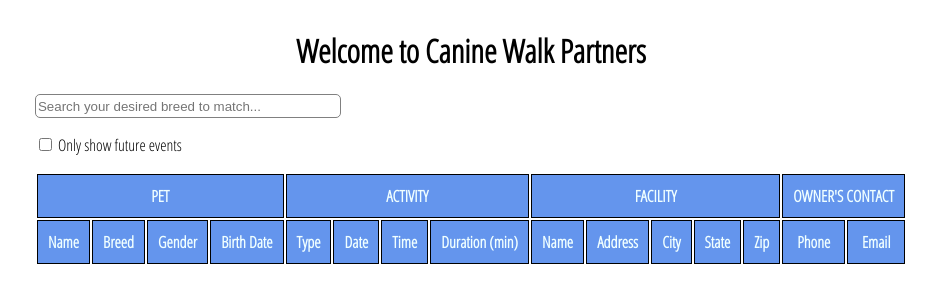
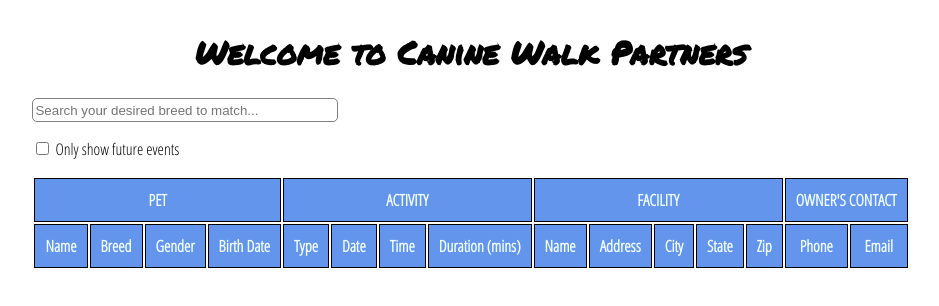
Before and after one commit to skahrobaei/solo-project, a React app: page / in a window 1280 px wide. Shown: the whole page, without its empty margins (169-1108 px from the left). Built offline with nearby package versions, Linux system fonts and the light colour scheme; no server answers.

Commit message:
class presentation - final

```diff
--- a/client/components/dogs.jsx
+++ b/client/components/dogs.jsx
@@ -27,12 +27,6 @@ class DogsRow extends Component {
 
 class DogsTable extends Component {
 
-  dateInPast(firstDate, secondDate) {
-    if (firstDate.setHours(0, 0) <= secondDate.setHours(0, 0)) return true;
-    return false;
-  }
-
-
   render() {
     const filterText = this.props.filterText;
     const currentEventOnly = this.props.currentEventOnly;
@@ -44,7 +38,7 @@ class DogsTable extends Component {
       if (dog.breed.indexOf(filterText) === -1) {
         return;
       }
-      if (currentEventOnly && dateInPast(new Date(dog.date), new Date())) {
+      if (currentEventOnly && (Date.parse(dog.date) - Date.parse(new Date()) < 0)) {
         return;
       }
       rows.push(
@@ -72,7 +66,7 @@ class DogsTable extends Component {
             <th>Type</th>
             <th>Date</th>
             <th>Time</th>
-            <th>Duration (min)</th>
+            <th>Duration (mins)</th>
             <th>Name</th>
             <th>Address</th>
             <th>City</th>
@@ -107,7 +101,7 @@ class SearchBar extends Component {
     return (
       <form>
         <input
-          class="search"
+          className="search"
           type="text"
           placeholder="Search your desired breed to match..."
           value={this.props.filterText}
--- a/client/stylesheets/styles.css
+++ b/client/stylesheets/styles.css
@@ -1,4 +1,9 @@
 @import url('https://fonts.googleapis.com/css2?family=Open+Sans+Condensed:wght@300&display=swap');
+@import url('https://fonts.googleapis.com/css2?family=Permanent+Marker&display=swap');
+
+.welcome {
+  font-family: 'Permanent Marker', cursive;
+}
 
 body {
   font-family: 'Open Sans Condensed', sans-serif;
```
Also changed, not shown: server/controllers/dogscontroller.js (+6 -6 lines), build/bundle.js.
